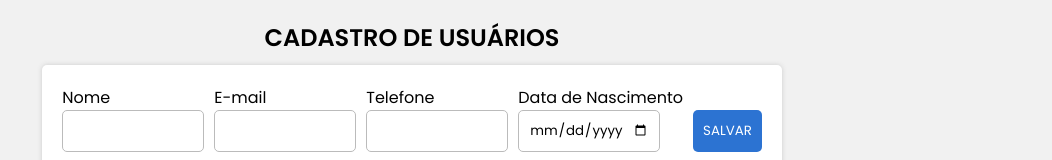
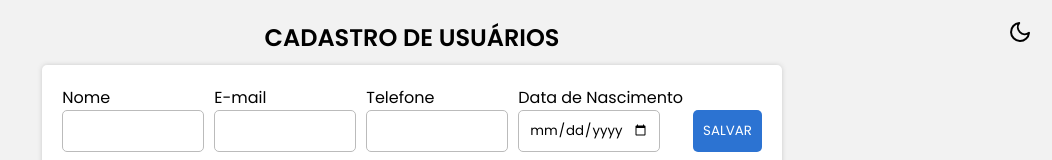
Before and after one commit to pedrodev30/trabalho-lab-web-crud, a React (Create React App) app in the folder frontend/: page / in a window 1280 px wide. Shown: the top 160 px of the page, without its empty margins (228-1280 px from the left). Built offline with nearby package versions, Linux system fonts and the light colour scheme.

Commit message:
:sparkles: feat: adiciona tema escuro

```diff
--- a/frontend/src/App.js
+++ b/frontend/src/App.js
@@ -6,6 +6,7 @@ import { useEffect, useState } from "react"
 import { toast, ToastContainer } from "react-toastify"
 import "react-toastify/dist/ReactToastify.css"
 import axios from "axios"
+import ThemeSwitcher from "./components/DarkModeToggle.js"
 
 const Container = styled.div`
   width: 100%;
@@ -19,6 +20,7 @@ const Container = styled.div`
 
 const Title = styled.h2`
   text-transform: uppercase;
+  color: var(--color-text);
 `
 
 function App() {
@@ -42,6 +44,7 @@ function App() {
     <>
       <Container>
         <Title>Cadastro de usuários</Title>
+        <ThemeSwitcher />
         <Form onEdit={onEdit} setOnEdit={setOnEdit} getUsers={getUsers} />
         <Grid setOnEdit={setOnEdit} users={users} setUsers={setUsers} />
       </Container>
--- /dev/null
+++ b/frontend/src/components/DarkModeToggle.js
@@ -0,0 +1,36 @@
+import React, { useState } from "react"
+import { FiSun, FiMoon } from "react-icons/fi"
+import styled from "styled-components"
+
+const ToggleContainer = styled.div`
+  position: fixed;
+  top: 20px;
+  right: 20px;
+  display: flex;
+  align-items: center;
+  justify-content: center;
+  cursor: pointer;
+  color: ${(props) => (props.isDarkMode ? "#fff" : "#000")};
+  z-index: 999;
+`
+
+const DarkModeToggle = () => {
+  const [isDarkMode, setIsDarkMode] = useState(false)
+
+  const handleToggle = () => {
+    setIsDarkMode(!isDarkMode)
+    if (isDarkMode) {
+      document.body.classList.remove("dark-theme")
+    } else {
+      document.body.classList.add("dark-theme")
+    }
+  }
+
+  return (
+    <ToggleContainer onClick={handleToggle} isDarkMode={isDarkMode}>
+      {isDarkMode ? <FiSun size={24} /> : <FiMoon size={24} />}
+    </ToggleContainer>
+  )
+}
+
+export default DarkModeToggle
--- a/frontend/src/components/Form.js
+++ b/frontend/src/components/Form.js
@@ -10,7 +10,7 @@ const FormContainer = styled.form`
   flex-wrap: wrap;
   background-color: var(--bg-form-table);
   padding: 20px;
-  box-shadow: 0px 0px 5px #ccc;
+  box-shadow: 0px 0px 5px var(--color-box-shadow);
   border-radius: 5px;
 `
 
--- a/frontend/src/components/Grid.js
+++ b/frontend/src/components/Grid.js
@@ -8,7 +8,7 @@ const Table = styled.table`
   width: 100%;
   background-color: var(--bg-form-table);
   padding: 20px;
-  box-shadow: 0px 0px 5px #ccc;
+  box-shadow: 0px 0px 5px var(--color-box-shadow);
   border-radius: 5px;
   max-width: 1120px;
   margin: 20px auto;
--- a/frontend/src/styles/global.js
+++ b/frontend/src/styles/global.js
@@ -9,14 +9,16 @@ const Global = createGlobalStyle`
     --bg-button: #2c73d2;
     --bg-input: #fff;
     --color-text-input: #000;
+    --color-box-shadow: #ccc;
   }
 
   .dark-theme {
-    --bg-body: #292C35;
+    --bg-body: #111;
     --color-text: #fff;
-    --bg-form-table: #111;
-    --bg-input: #111;
+    --bg-form-table: #292C35;
+    --bg-input: #292C35;
     --color-text-input: #fff;
+    --color-box-shadow: #111;
   }
 
   * {
@@ -30,7 +32,7 @@ const Global = createGlobalStyle`
     height: 100vh;
     display: flex;
     justify-content: center;
-    background-color: #f1f1f1;
+    background-color: var(--bg-body);
   }
 `
 
```
